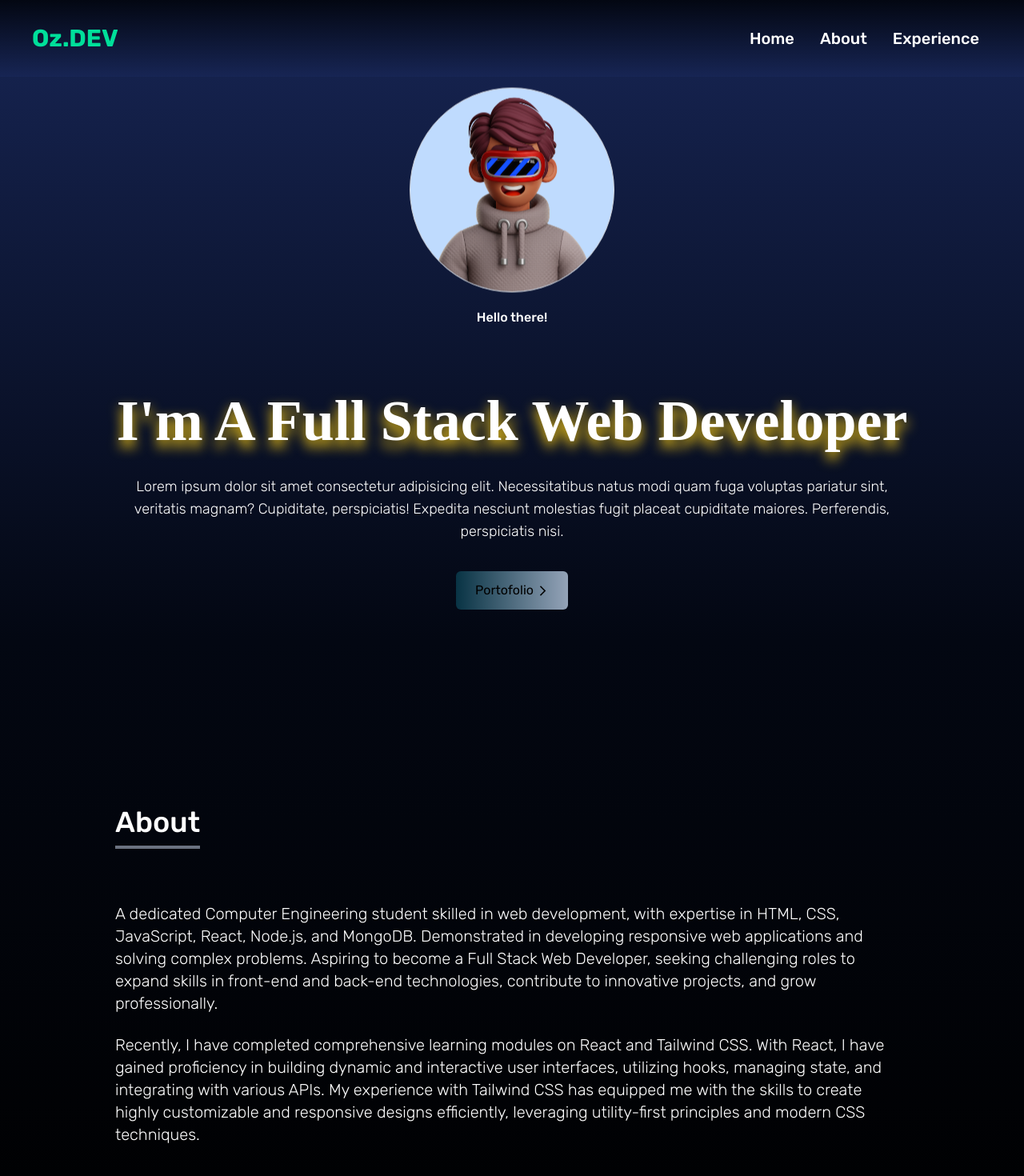
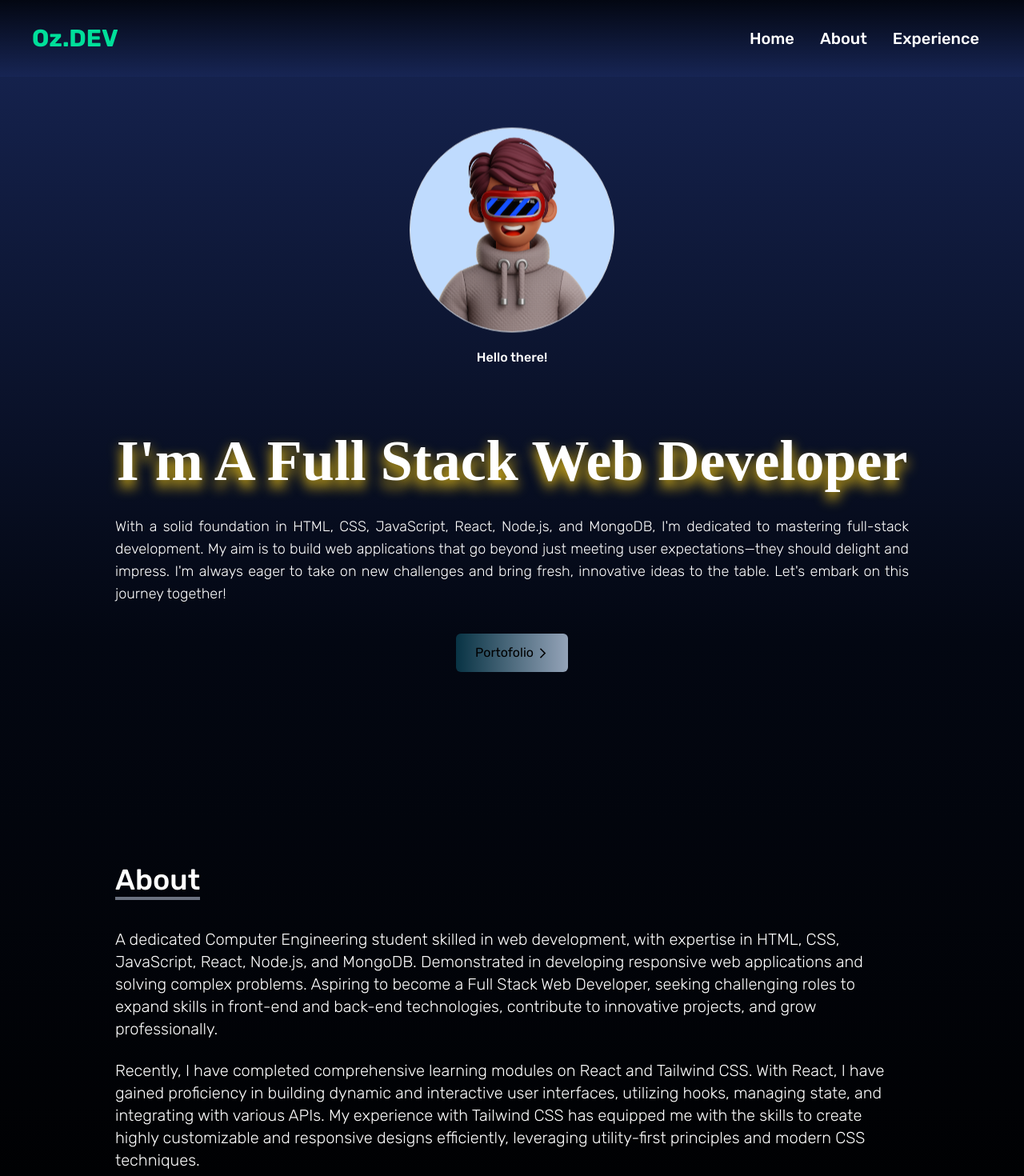
Before and after one commit to brainsCollide/React-Porto, a React (Vite) app: page / in a window 1280 px wide. Shown: the top 1470 px of the page at 80% size. Built offline with nearby package versions, Linux system fonts and the light colour scheme; a web font is replaced by a local one.

Commit message:
small tweaks and fixing nav fixed bug

```diff
--- a/src/components/About.jsx
+++ b/src/components/About.jsx
@@ -4,15 +4,15 @@ function About() {
             name="about"
             className="w-full h-screen bg-gradient-to-b from-gray-950 to-black text-white"
         >
-            <div className="max-w-screen-lg p-4  mx-auto flex flex-col justify-center w-full h-full">
-                <div className="pt-10">
-                <p className="text-4xl pb-2 font-medium border-b-4 inline border-gray-500">
+            <div className="max-w-screen-lg p-4 pt-40 mx-auto flex flex-col justify-center w-full h-full">
+                <div>
+                <p className="text-4xl font-medium border-b-4 inline border-gray-500">
                     About
                 </p>
 
                 </div>
 
-                <p className="md:text-xl pt-20 font-thin sm:text-sm ">
+                <p className="md:text-xl pt-10 font-thin sm:text-sm ">
                     A dedicated Computer Engineering student skilled in web development, with expertise in HTML, CSS,
                     JavaScript, React, Node.js, and MongoDB. Demonstrated in developing responsive web applications and
                     solving complex problems. Aspiring to become a Full Stack Web Developer, seeking challenging roles to
--- a/src/components/Hero.jsx
+++ b/src/components/Hero.jsx
@@ -20,12 +20,12 @@ function Hero() {
          to-gray-950'
         >
             <div className=' relative max-w-screen-lg pb-30  mx-auto flex-col items-center
-             justify-center h-full px-4 z-10'>
+             justify-center h-full px-4 pt-32'>
                 <div className='flex flex-col justify-center h-full'>
-                <div className='text-center py-20 relative z-10'>
+                <div className='text-center py-20 relative'>
                         <img src={person}
                         alt="avatar"
-                        className='mx-auto w-64 border border-gray-300 rounded-full bg-blue-200 animate-float'
+                        className='mx-auto w-64 border  border-gray-300 rounded-full bg-blue-200 animate-float'
                         />
                         <h3 className='text-white text-md font-medium mt-5 animate-float'>Hello there!</h3>
                     </div>
@@ -35,10 +35,12 @@ function Hero() {
                         >
                             I'm a Full Stack Web Developer
                         </h2>
-                        <p className='md:text-lg sm:text-md  text-white font-light py-4 '>Lorem ipsum dolor sit amet consectetur adipisicing elit.
-                            Necessitatibus natus modi quam fuga voluptas pariatur sint, veritatis magnam?
-                            Cupiditate, perspiciatis! Expedita nesciunt molestias fugit placeat cupiditate
-                            maiores. Perferendis, perspiciatis nisi.
+                        <p className='md:text-lg sm:text-md  text-white font-light py-4 text-justify'
+                        >
+                            With a solid foundation in HTML, CSS, JavaScript, React, Node.js, and MongoDB, I'm dedicated to mastering full-stack development.
+                            My aim is to build web applications that go beyond just meeting user expectations—they should delight and impress.
+                            I'm always eager to take on new challenges and bring fresh, innovative ideas to the table.
+                            Let's embark on this journey together!
                         </p>
                     </div>
                     <div className=' flex flex-col justify-center items-center '>
--- a/src/components/Navbar.jsx
+++ b/src/components/Navbar.jsx
@@ -29,7 +29,7 @@ function Navbar() {
 
     return(
         <div className="bg-gradient-to-b from-gray-950
-        to-blue-950 fixed w-full">
+        to-blue-950 w-full fixed z-10">
             <div className="flex justify-between items-center h-24 text-white mx-10">
                 <div>
                     <h1 className="w-full text-3xl font-bold text-[#00df9a]"
```
